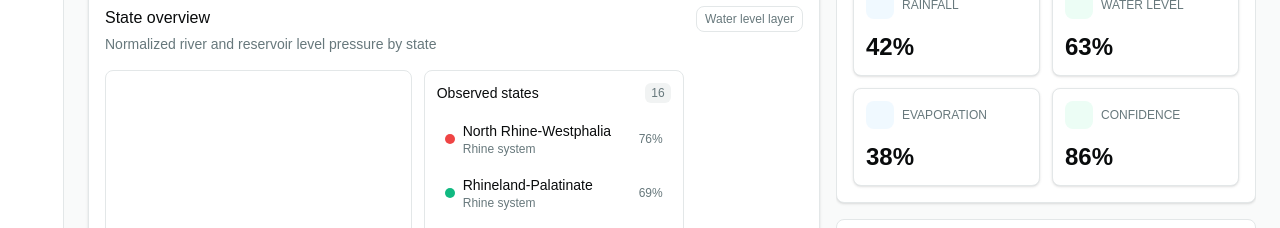
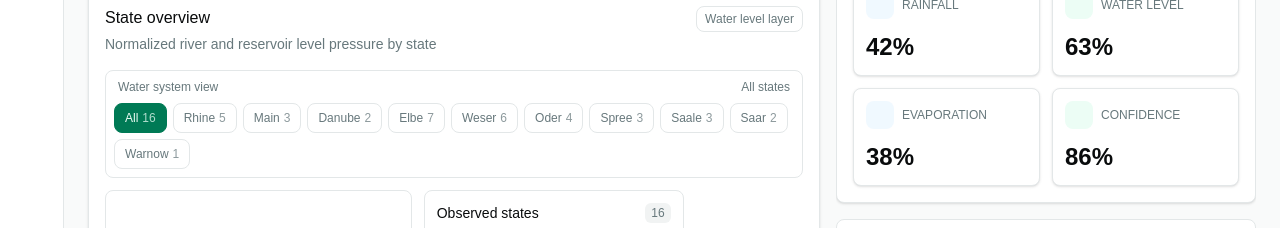
Before and after one commit to kabaskill/droplet, a React (Vite) app in the folder frontend/: page / in a window 1280 px wide. Shown: the part 372-600 px from the top of the page. Built offline with nearby package versions, Linux system fonts and the light colour scheme; no server answers; some icons are missing.

Commit message:
add: water system selector

```diff
--- a/frontend/src/components/app/RegionOperationsMap.tsx
+++ b/frontend/src/components/app/RegionOperationsMap.tsx
@@ -1,4 +1,4 @@
-import { useTransition } from "react"
+import { useMemo, useState, useTransition } from "react"
 
 import { GermanyStateMap } from "@/components/app/GermanyStateMap"
 import { cn } from "@/lib/utils"
@@ -8,6 +8,11 @@ import {
 } from "@/services/snapshot-freshness"
 import type { RegionWithSnapshot } from "@/services/regional-filters"
 import type { ReservoirSnapshot } from "@/services/types"
+import {
+  regionBelongsToWaterSystem,
+  waterSystems,
+  waterSystemStateCount,
+} from "@/services/water-systems"
 import type { MapLayer } from "@/stores/app-store"
 
 type RegionOperationsMapProps = {
@@ -108,7 +113,29 @@ export function RegionOperationsMap({
   selectedRegionId,
 }: RegionOperationsMapProps) {
   const [isPending, startTransition] = useTransition()
+  const [selectedWaterSystemId, setSelectedWaterSystemId] = useState<string | null>(null)
   const activeLayerConfig = layerConfigs[activeLayer]
+  const availableWaterSystems = useMemo(
+    () =>
+      waterSystems
+        .map((system) => ({
+          ...system,
+          visibleStateCount: waterSystemStateCount(
+            system,
+            filteredRegions.map(({ region }) => region)
+          ),
+        }))
+        .filter((system) => system.visibleStateCount > 0),
+    [filteredRegions]
+  )
+  const selectedWaterSystem =
+    availableWaterSystems.find((system) => system.id === selectedWaterSystemId) ??
+    null
+  const visibleRegions = selectedWaterSystem
+    ? filteredRegions.filter(({ region }) =>
+        regionBelongsToWaterSystem(region, selectedWaterSystem)
+      )
+    : filteredRegions
 
   return (
     <section className="rounded-md border bg-card p-4 shadow-sm">
@@ -126,15 +153,37 @@ export function RegionOperationsMap({
 
       {filteredRegions.length ? (
         <div className="grid gap-3">
+          <WaterSystemSelector
+            systems={availableWaterSystems}
+            selectedSystemId={selectedWaterSystem?.id ?? null}
+            totalCount={filteredRegions.length}
+            onSelectSystem={(systemId) => {
+              const nextSystem =
+                availableWaterSystems.find((system) => system.id === systemId) ?? null
+
+              setSelectedWaterSystemId(systemId)
+
+              if (nextSystem) {
+                const firstRegion = filteredRegions.find(({ region }) =>
+                  regionBelongsToWaterSystem(region, nextSystem)
+                )
+
+                if (firstRegion) {
+                  startTransition(() => onSelectRegion(firstRegion.region.id))
+                }
+              }
+            }}
+          />
+
           <GermanyStateMap
             activeLayer={activeLayer}
-            filteredRegions={filteredRegions}
+            filteredRegions={visibleRegions}
             selectedRegionId={selectedRegionId}
             onSelectRegion={onSelectRegion}
           />
 
           <div className="grid grid-cols-1 gap-2 sm:grid-cols-2 lg:grid-cols-4">
-            {filteredRegions.map(({ region, snapshot }) => {
+            {visibleRegions.map(({ region, snapshot }) => {
               const selected = selectedRegionId === region.id
               const freshnessStatus = snapshot ? snapshotFreshnessStatus(snapshot) : null
               const primaryValue = snapshot ? activeLayerConfig.metric(snapshot) : 0
@@ -217,6 +266,71 @@ export function RegionOperationsMap({
   )
 }
 
+type VisibleWaterSystem = (typeof waterSystems)[number] & {
+  visibleStateCount: number
+}
+
+type WaterSystemSelectorProps = {
+  onSelectSystem: (systemId: string | null) => void
+  selectedSystemId: string | null
+  systems: VisibleWaterSystem[]
+  totalCount: number
+}
+
+function WaterSystemSelector({
+  onSelectSystem,
+  selectedSystemId,
+  systems,
+  totalCount,
+}: WaterSystemSelectorProps) {
+  return (
+    <div className="rounded-md border bg-background p-2">
+      <div className="mb-2 flex items-center justify-between gap-2 px-1">
+        <div className="text-xs font-medium text-muted-foreground">
+          Water system view
+        </div>
+        <div className="text-xs text-muted-foreground">
+          {selectedSystemId ? "Subset" : "All states"}
+        </div>
+      </div>
+      <div className="flex flex-wrap gap-1.5">
+        <button
+          aria-pressed={!selectedSystemId}
+          className={cn(
+            "rounded-md border px-2.5 py-1.5 text-xs font-medium transition-colors hover:bg-accent",
+            !selectedSystemId
+              ? "border-primary bg-primary text-primary-foreground hover:bg-primary/90"
+              : "bg-card text-muted-foreground hover:text-foreground"
+          )}
+          onClick={() => onSelectSystem(null)}
+          type="button"
+        >
+          All
+          <span className="ml-1 opacity-75">{totalCount}</span>
+        </button>
+        {systems.map((system) => (
+          <button
+            aria-label={`Show ${system.name} water system, ${system.visibleStateCount} states`}
+            aria-pressed={selectedSystemId === system.id}
+            className={cn(
+              "rounded-md border px-2.5 py-1.5 text-xs font-medium transition-colors hover:bg-accent",
+              selectedSystemId === system.id
+                ? "border-primary bg-primary text-primary-foreground hover:bg-primary/90"
+                : "bg-card text-muted-foreground hover:text-foreground"
+            )}
+            key={system.id}
+            onClick={() => onSelectSystem(system.id)}
+            type="button"
+          >
+            {system.name}
+            <span className="ml-1 opacity-75">{system.visibleStateCount}</span>
+          </button>
+        ))}
+      </div>
+    </div>
+  )
+}
+
 type MetricPillProps = {
   active: boolean
   label: string
--- /dev/null
+++ b/frontend/src/services/water-systems.ts
@@ -0,0 +1,94 @@
+import type { Region } from "@/services/types"
+
+export type WaterSystem = {
+  id: string
+  name: string
+  stateIds: string[]
+}
+
+export const waterSystems: WaterSystem[] = [
+  {
+    id: "rhine",
+    name: "Rhine",
+    stateIds: [
+      "baden-wurttemberg",
+      "hesse",
+      "north-rhine-westphalia",
+      "rhineland-palatinate",
+      "saarland",
+    ],
+  },
+  {
+    id: "main",
+    name: "Main",
+    stateIds: ["baden-wurttemberg", "bavaria", "hesse"],
+  },
+  {
+    id: "danube",
+    name: "Danube",
+    stateIds: ["baden-wurttemberg", "bavaria"],
+  },
+  {
+    id: "elbe",
+    name: "Elbe",
+    stateIds: [
+      "berlin",
+      "brandenburg",
+      "hamburg",
+      "saxony",
+      "saxony-anhalt",
+      "schleswig-holstein",
+      "thuringia",
+    ],
+  },
+  {
+    id: "weser",
+    name: "Weser",
+    stateIds: [
+      "bremen",
+      "hesse",
+      "lower-saxony",
+      "north-rhine-westphalia",
+      "saxony-anhalt",
+      "thuringia",
+    ],
+  },
+  {
+    id: "oder",
+    name: "Oder",
+    stateIds: ["berlin", "brandenburg", "mecklenburg-vorpommern", "saxony"],
+  },
+  {
+    id: "spree",
+    name: "Spree",
+    stateIds: ["berlin", "brandenburg", "saxony"],
+  },
+  {
+    id: "saale",
+    name: "Saale",
+    stateIds: ["bavaria", "saxony-anhalt", "thuringia"],
+  },
+  {
+    id: "saar",
+    name: "Saar",
+    stateIds: ["rhineland-palatinate", "saarland"],
+  },
+  {
+    id: "warnow",
+    name: "Warnow",
+    stateIds: ["mecklenburg-vorpommern"],
+  },
+]
+
+export function waterSystemStateCount(system: WaterSystem, regions: Region[]) {
+  const regionIds = new Set(regions.map((region) => region.id))
+
+  return system.stateIds.filter((stateId) => regionIds.has(stateId)).length
+}
+
+export function regionBelongsToWaterSystem(
+  region: Region,
+  system: WaterSystem | null
+) {
+  return !system || system.stateIds.includes(region.id)
+}
```
Also changed, not shown: 1 other file (tests, documents, lock files or other folders).
